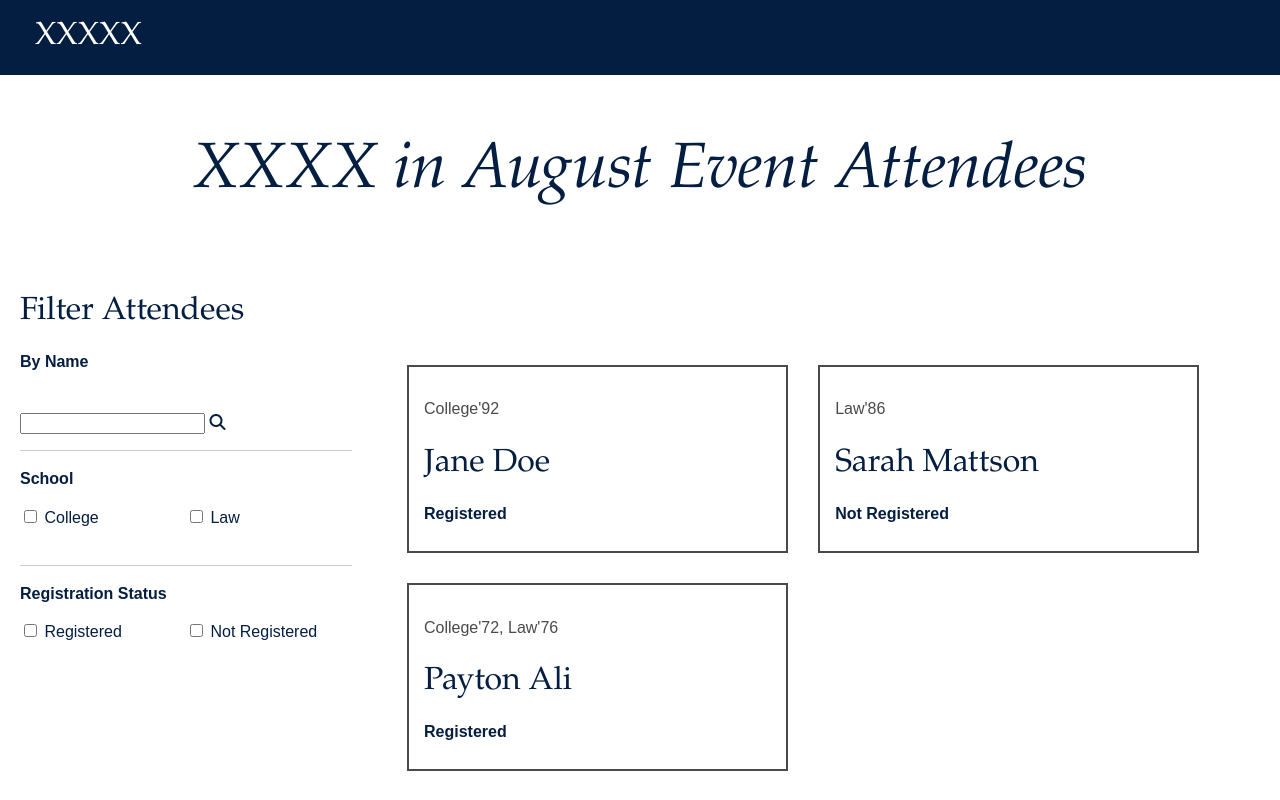
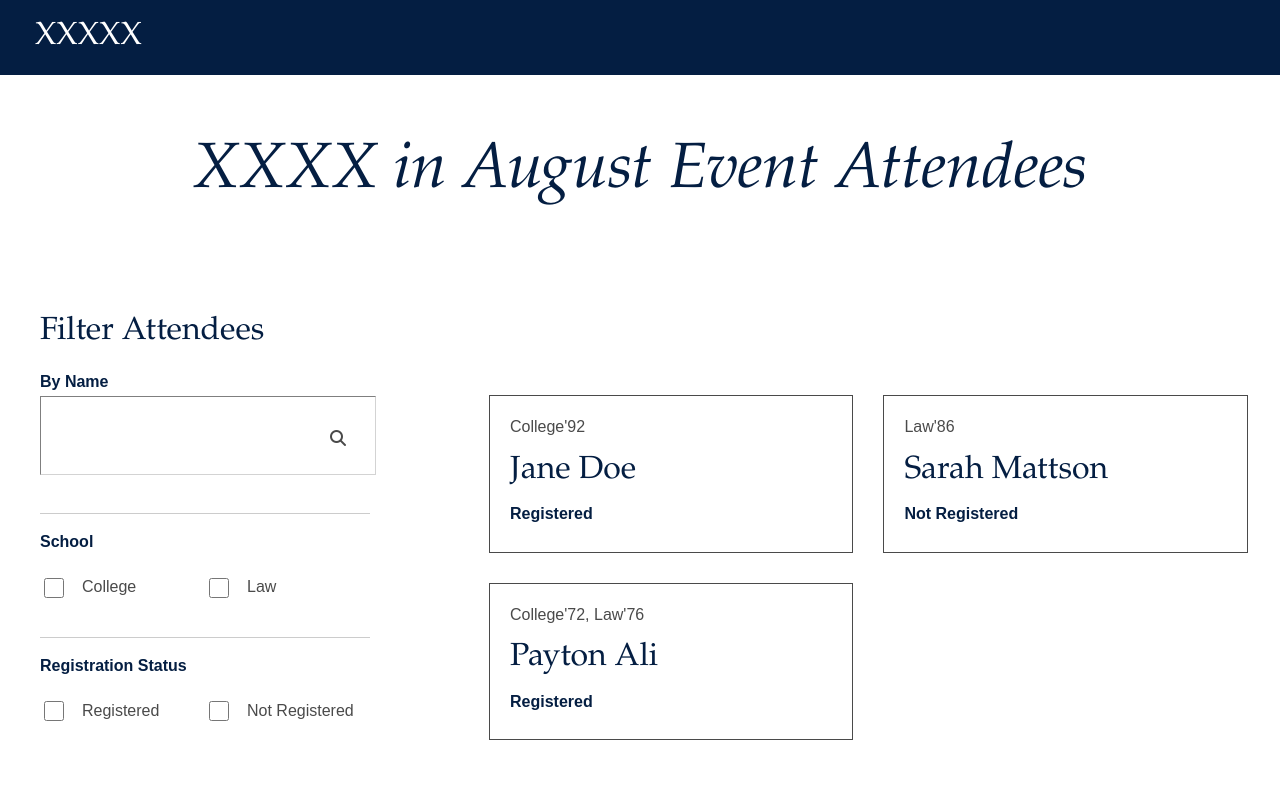
Before and after one commit to alison-ah/event-attendees-2, a plain HTML site: page index.html in a window 1280 px wide. Shown: the top 800 px of the page. Drawn offline with Linux system fonts and the light colour scheme; a web font is replaced by a local one.

Commit message:
Styled filter form

```diff
--- a/css/style.css
+++ b/css/style.css
@@ -101,14 +101,14 @@
         margin: 0;
         font-size: 2em;
         font-family: var(--regular-and-italic-font);
-        font-weight: 10;
+        font-weight: 100;
     }
 
     h3 {
         color: var(--primary-color);
         font-family: var(--medium-and-book-font);
         font-size: 1em;
-        font-weight: medium;
+        font-weight: 550;
     }
 
     h4 {
@@ -116,6 +116,7 @@
         font-family: var(--medium-and-book-font);
         font-size: 1em;
         font-weight: lighter;
+        margin: 10px 0;
     }
 
     .top-bar {
@@ -149,36 +150,76 @@
         padding-bottom: 25px;
     }
 
+    .attendees {
+        display: flex;
+        flex-wrap: wrap;
+        width: 100%;
+        padding: 110px 0px;
+    }
+
+    .attendee {
+        border: var(--secondary-color) solid 1px;
+        width: 80%;
+        padding: 10px 20px;
+        margin: 15px;
+        border-radius: 0%;
+    }
+
+    .attendee h3 {
+        margin-top: 10px;
+    }
+
     .filter {
         width: 100%;
     }
 
-    .attendees {
-        display: flex;
-        flex-wrap: wrap;
-        justify-content: center;
-        width: 100%;
-        padding: 80px 0px;
+    form {
+        padding: 20px;
+        width: 330px;
     }
 
-    .attendee {
-        border: var(--secondary-color) solid 2px;
-        width: 80%;
-        padding: 10px 15px;
-        margin: 15px;
+    #by-name {
+        width: 330px;
+        height: 75px;
+        border-radius: 0%;
+        border-width: thin;
+    	border-color: lightgray;
     }
 
-    form {
-        padding: 20px;
+    .search-by-name h3 {
+        margin-bottom: -20px;
+    }
+
+    .search-by-name i {
+        display: none;
     }
 
     .checkboxes {
         display: flex;
+        padding-top: 5px;
         padding-bottom: 20px;
+        border-radius: 0%;
+        border-width: thin;
+    	border-color: lightgray;
+    }
+
+    .checkbox-label {
+        color: var(--secondary-color);
+        font-family: var(--medium-and-book-font);
+        font-size: 1em;
+        font-weight: lighter;
+        padding-left: 15px;
+    }
+
+    .checkbox {
+        height: 20px;
+        width: 20px;
     }
 
     .option {
+        display: flex;
         width: 50%;
+        align-items: center;
     }
 
 
@@ -238,20 +279,27 @@
         scroll-behavior: smooth;
     }
 
-  @media only screen and (min-width: 768px) {
+  @media only screen and (min-width: 1150px) {
 
     .content {
         display: flex;
     }
 
     .filter {
-        width: 30%;
+        width: 35%;
+        padding: 20px;
+    }
+
+    .search-by-name i {
+        display: inline;
+        position: absolute;
+        top: 430px;
+        left: 330px;
+        color: var(--secondary-color);
     }
 
     .attendees {
-        width: 70%;
-        justify-content:flex-start;
-        padding: 80px 20px;
+        width: 65%;
     }
 
     .attendee {
@@ -263,11 +311,6 @@
         padding-left: 25%;
         padding-right: 25%;
     }
-
-  }
-
-  @media only screen and (min-width: 1522px) {
-
 
   }
 
--- a/index.html
+++ b/index.html
@@ -39,31 +39,33 @@
 
                 <form>
                     <h2>Filter Attendees</h2>
-                    <label for="by-name"><h3>By Name</h3></label><br>
-                    <input type="text" id="by-name" name="by-name">
-                    <i class="fa-solid fa-magnifying-glass"></i><br>
+                    <div class="search-by-name">
+                        <label for="by-name"><h3>By Name</h3></label><br>
+                        <input type="text" id="by-name" name="by-name">
+                        <i class="fa-solid fa-magnifying-glass"></i><br>
+                    </div>
                     <hr>
                     <h3>School</h3>
                     <div class="checkboxes">
                         <div class="option">
-                            <input type="checkbox" id="college" name="college" value="College">
-                            <label for="college">College</label><br>
+                            <input type="checkbox" id="college" name="college" value="College" class="checkbox">
+                            <label for="college" class="checkbox-label">College</label><br>
                         </div>
                         <div class="option">
-                            <input type="checkbox" id="law" name="law" value="Law">
-                            <label for="law">Law</label><br>
+                            <input type="checkbox" id="law" name="law" value="Law" class="checkbox">
+                            <label for="law" class="checkbox-label">Law</label><br>
                         </div>
                     </div>
                     <hr>
                     <h3>Registration Status</h3>
                     <div class="checkboxes">
                         <div class="option">
-                            <input type="checkbox" id="registered" name="registered" value="Registered">
-                            <label for="registered">Registered</label><br>
+                            <input type="checkbox" id="registered" name="registered" value="Registered" class="checkbox">
+                            <label for="registered" class="checkbox-label">Registered</label><br>
                         </div>
                         <div class="option">
-                            <input type="checkbox" id="not-registered" name="not-registered" value="Not Registered">
-                            <label for="not-registered">Not Registered</label><br>
+                            <input type="checkbox" id="not-registered" name="not-registered" value="Not Registered" class="checkbox">
+                            <label for="not-registered" class="checkbox-label">Not Registered</label><br>
                         </div>
                     </div>
                 </form>
```
